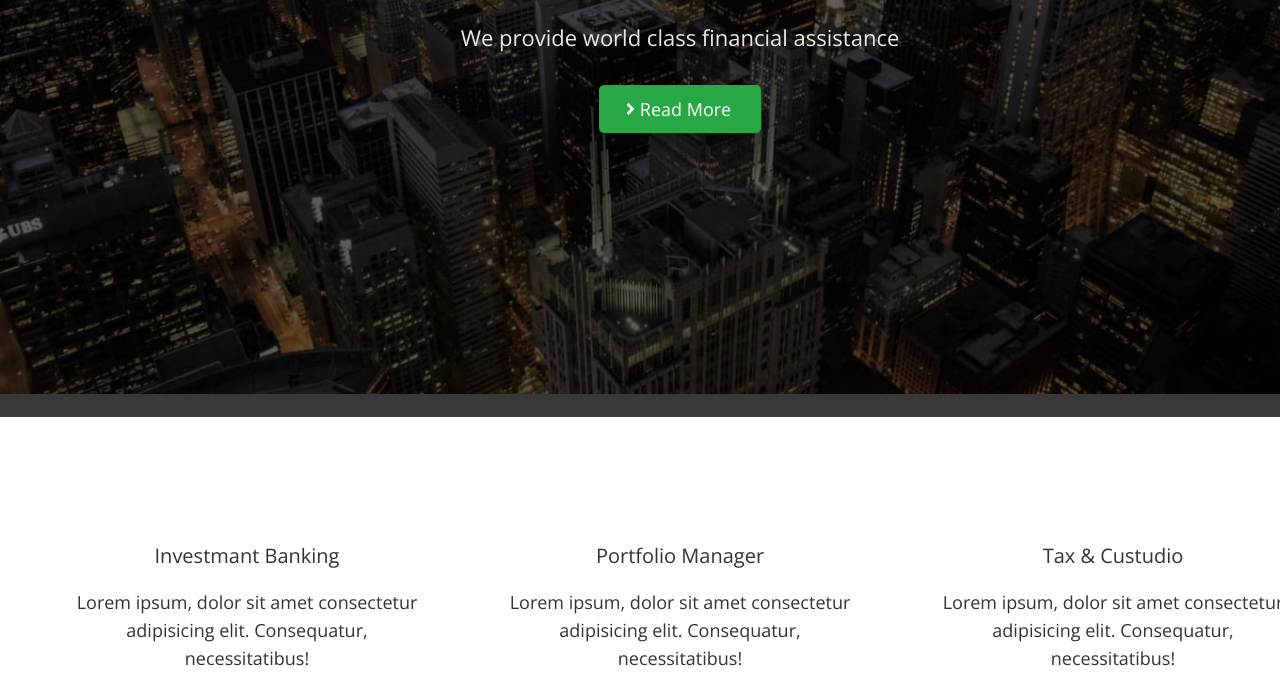
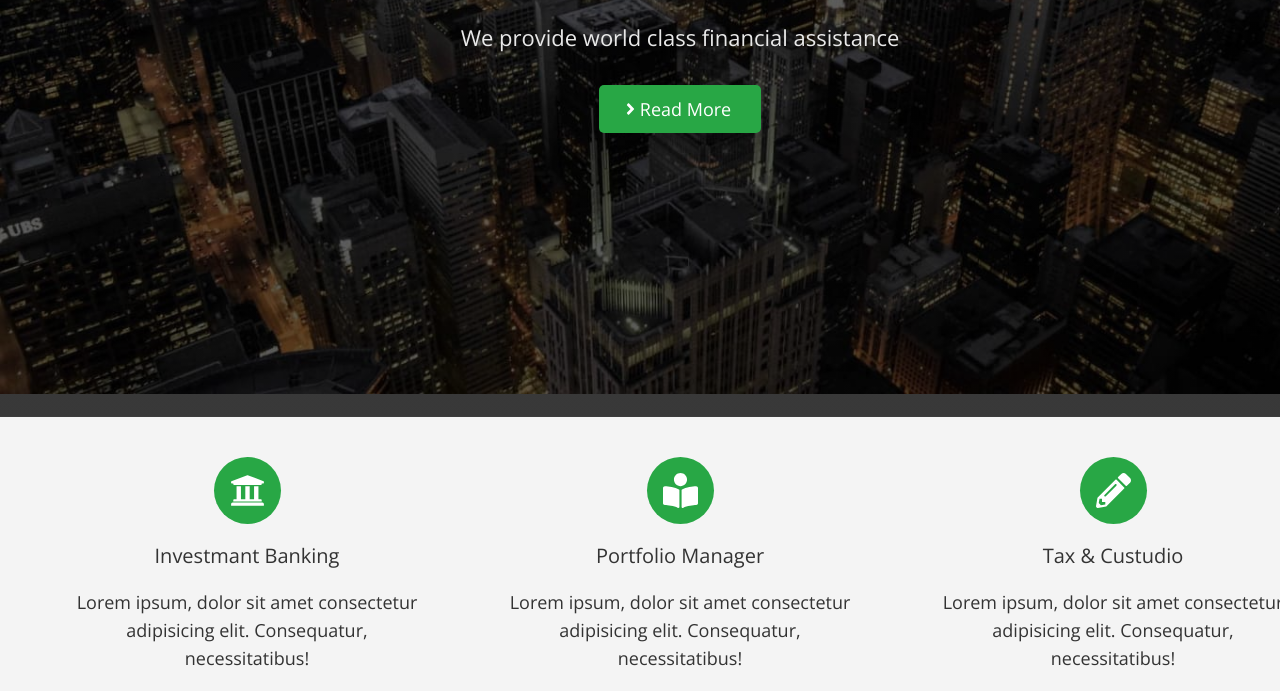
Before and after one commit to BeibaRoman/fson-67-leger, a plain HTML site: page index.html in a window 1280 px wide. Shown: the part 351-1042 px from the top of the page. Drawn offline with nearby package versions, Linux system fonts and the light colour scheme.

Commit message:
add about

```diff
--- a/css/style.css
+++ b/css/style.css
@@ -220,13 +220,32 @@ address {
 /* about */
 
 .about {
-  padding-top: 122px;
+  padding-top: 40px;
   padding-bottom: 19px;
+  background-color: #f4f4f4;
+
+  max-width: 1360px;
+  margin: 0 auto;
 }
 
 .about .container {
   padding-left: 66px;
   padding-right: 66px;
+}
+
+.about-icon-wrapper {
+  background-color: var(--accent-color);
+  width: 67px;
+  height: 67px;
+  border-radius: 50%;
+
+  display: flex;
+  align-items: center;
+  justify-content: center;
+
+  margin-bottom: 15px;
+  margin-left: auto;
+  margin-right: auto;
 }
 
 .about-title {
--- a/index.html
+++ b/index.html
@@ -83,6 +83,12 @@
         <h2 class="visually-hidden">about</h2>
         <ul class="about-list list">
           <li class="about-item">
+            <div class="about-icon-wrapper">
+              <svg class="about-icon" width="35" height="35">
+                <use href="./images/icon/sprite.svg#icon-university"></use>
+              </svg>
+            </div>
+
             <h3 class="about-title">Investmant Banking</h3>
             <p class="about-text">
               Lorem ipsum, dolor sit amet consectetur adipisicing elit.
@@ -90,6 +96,11 @@
             </p>
           </li>
           <li class="about-item">
+            <div class="about-icon-wrapper">
+              <svg class="about-icon" width="35" height="35">
+                <use href="./images/icon/sprite.svg#icon-book"></use>
+              </svg>
+            </div>
             <h3 class="about-title">Portfolio Manager</h3>
             <p class="about-text">
               Lorem ipsum, dolor sit amet consectetur adipisicing elit.
@@ -97,6 +108,11 @@
             </p>
           </li>
           <li class="about-item">
+            <div class="about-icon-wrapper">
+              <svg class="about-icon" width="35" height="35">
+                <use href="./images/icon/sprite.svg#icon-pencil"></use>
+              </svg>
+            </div>
             <h3 class="about-title">Tax & Custudio</h3>
             <p class="about-text">
               Lorem ipsum, dolor sit amet consectetur adipisicing elit.
```
